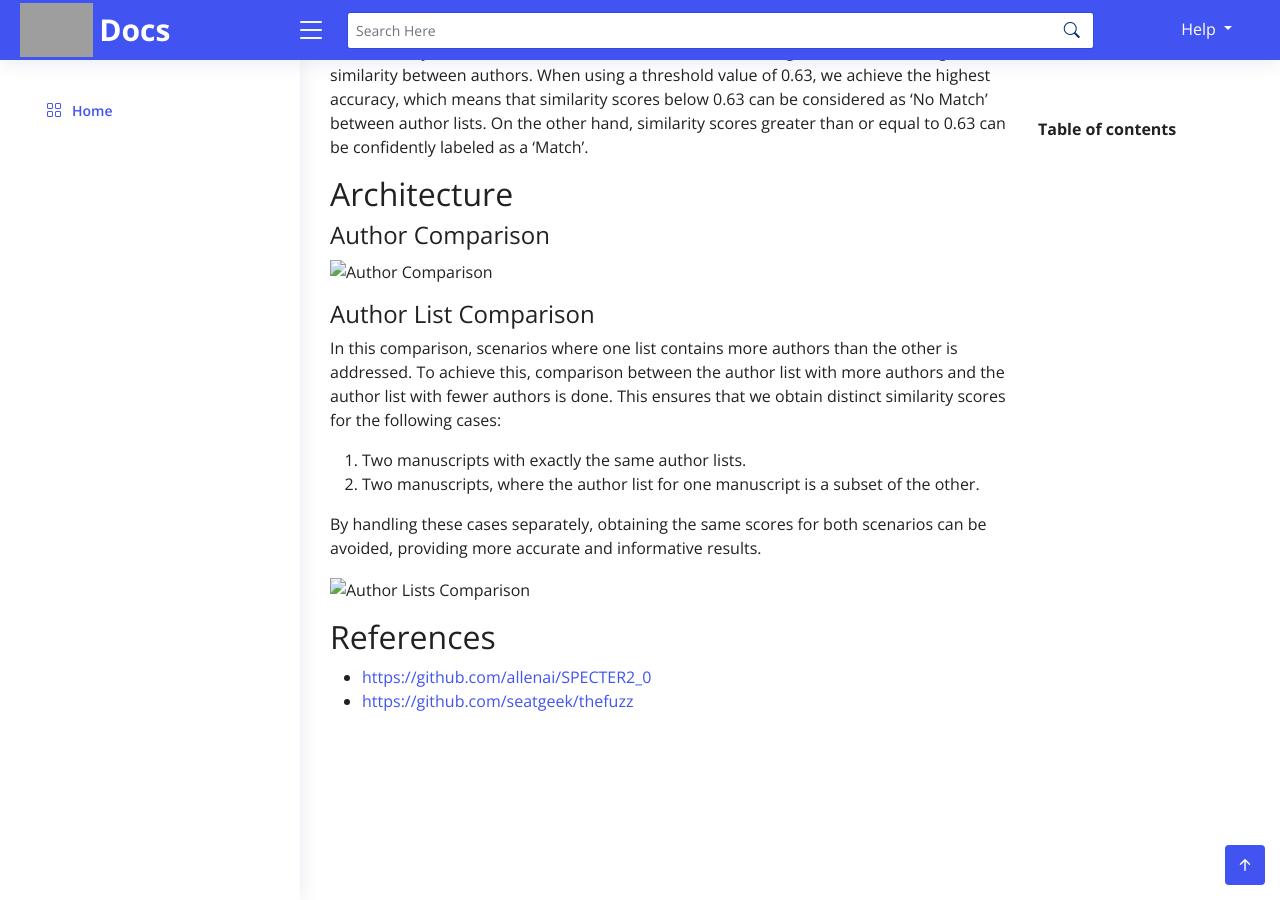
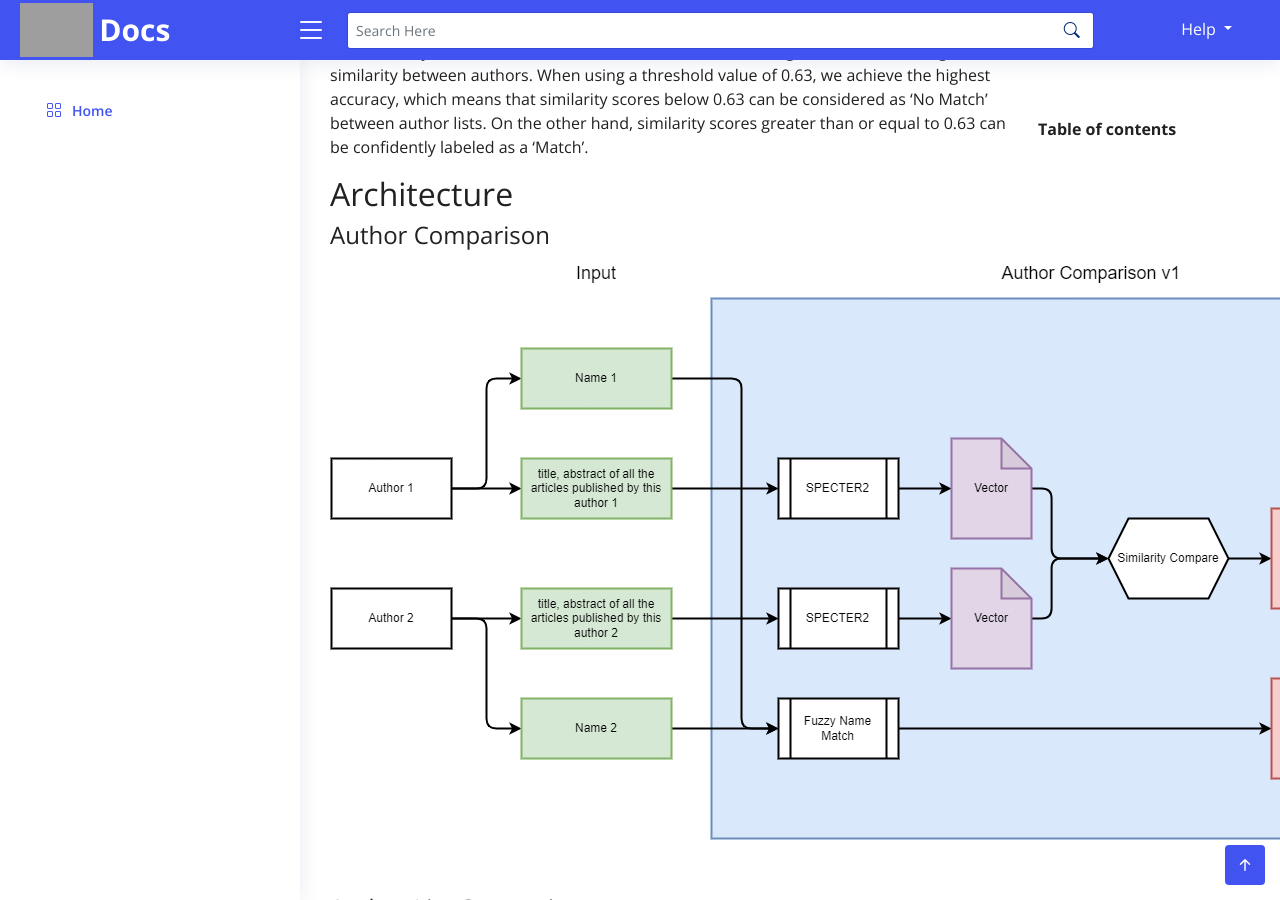
Before and after one commit to C52866/gh-pages, a Jekyll site: the page built from products/authors/authors_title.md, in a window 1280 px wide and 900 px high, scrolled down 1597 px. Built offline with Jekyll 4.4.1, drawn with Linux system fonts in a browser that asks for light colours; grey boxes are pictures that could not be loaded.

Commit message:
Published By Ram Kumar

```diff
--- a/products/authors/authors_title.md
+++ b/products/authors/authors_title.md
@@ -79,7 +79,7 @@ When using a threshold value of 0.63, we achieve the highest accuracy, which mea
 
 ## Architecture
 ### Author Comparison
-![Author Comparison](/assets/doc/Author_Comparison.png)
+![Author Comparison](/gh-pages/assets/doc/Author_Comparison.png)
 
 ### Author List Comparison
 In this comparison, scenarios where one list contains more authors than the other is addressed. To achieve this, comparison between the author list with more authors and the author list with fewer authors is done. This ensures that we obtain distinct similarity scores for the following cases:
@@ -89,7 +89,7 @@ In this comparison, scenarios where one list contains more authors than the othe
 
 By handling these cases separately, obtaining the same scores for both scenarios can be avoided, providing more accurate and informative results.
 
-![Author Lists Comparison](/assets/doc/AuthorList_Comparison.png)
+![Author Lists Comparison](/gh-pages/assets/doc/AuthorList_Comparison.png)
 
 ## References
 - <https://github.com/allenai/SPECTER2_0>
```
Also changed, not shown: assets/doc/AuthorList_Comparison.png (added), assets/doc/Author_Comparison.png (added).
